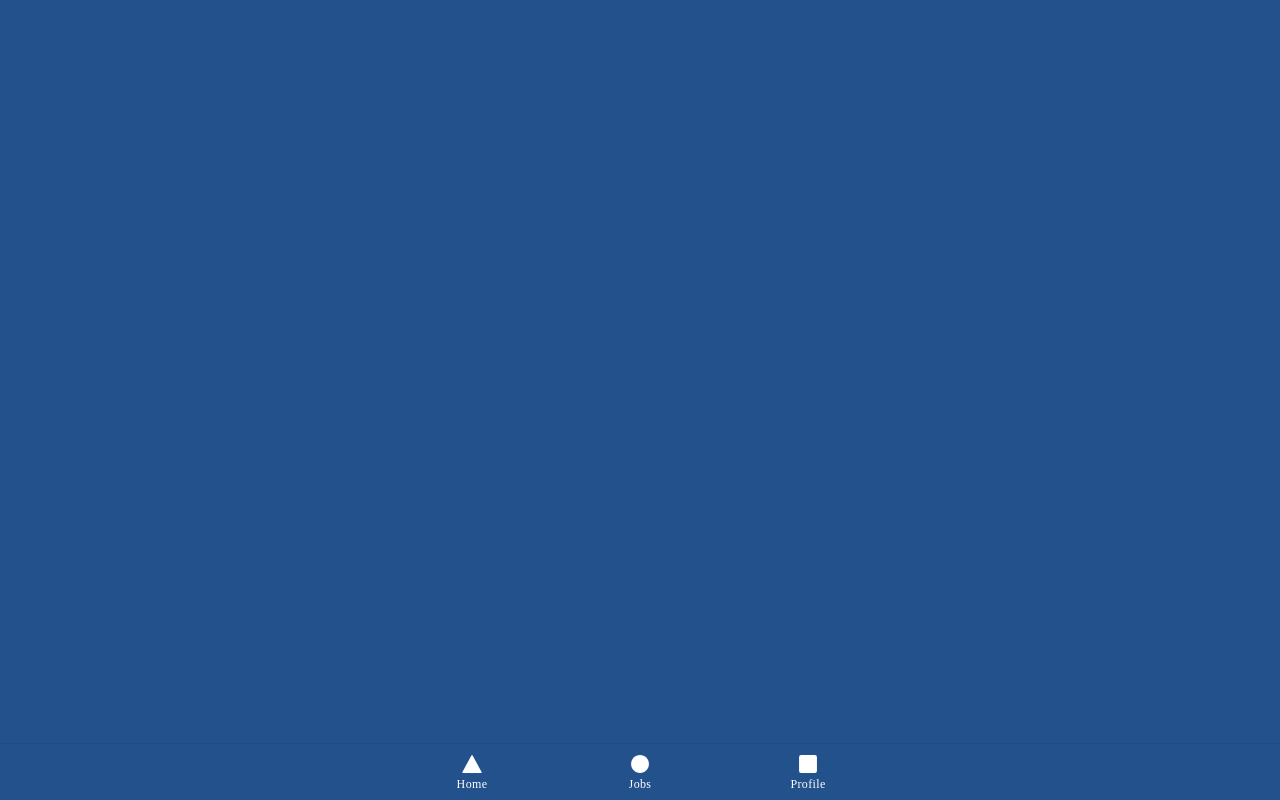
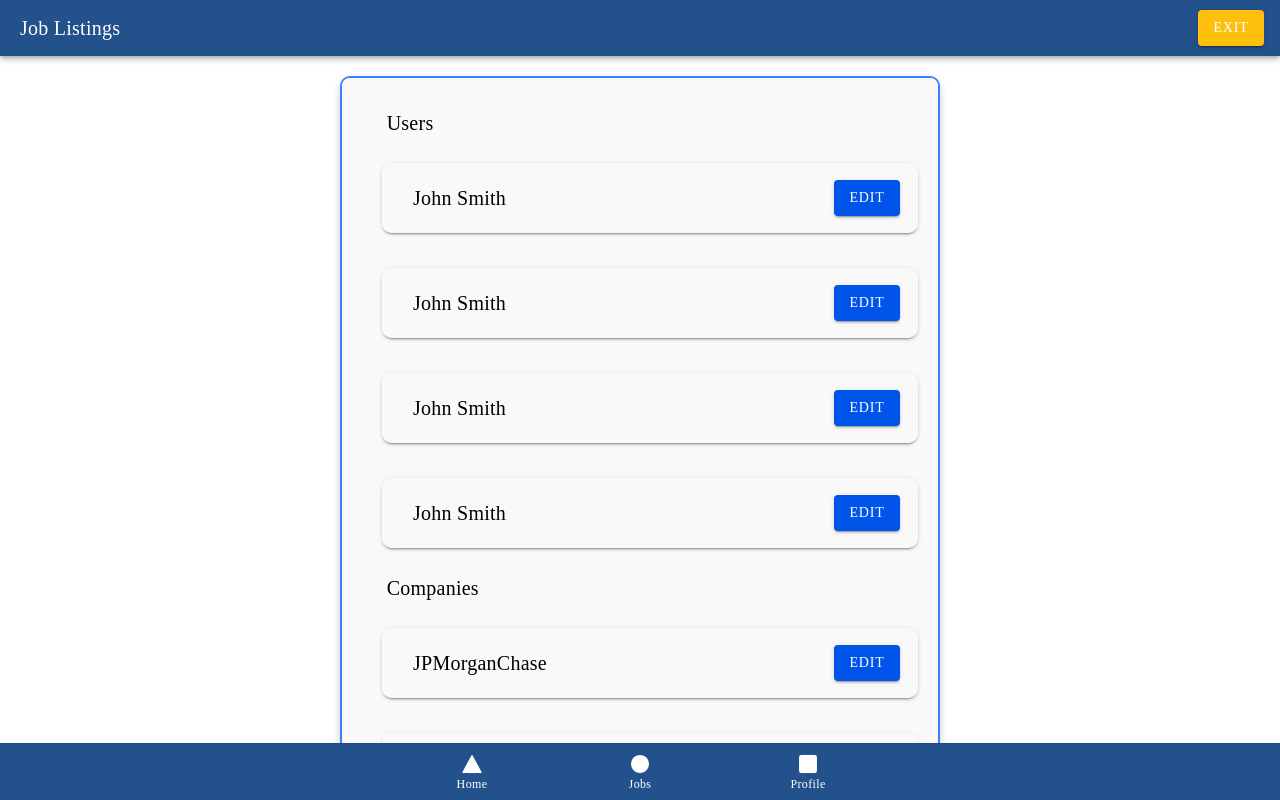
Before and after one commit to cfgtexas24/Team-8, a React (Vite) app in the folder rebirther/: page /admin-panel in a window 1280 px wide. Built offline with nearby package versions, Linux system fonts and the light colour scheme.

Commit message:
Build admin panel

```diff
--- a/rebirther/src/App.tsx
+++ b/rebirther/src/App.tsx
@@ -17,6 +17,7 @@ import Profile from './pages/Profile';
 import ProfileDisplay from './pages/ProfileDisplay';
 import JobCreate from './pages/JobCreate';
 import PostedJobs from './pages/PostedJobs';
+import AdminPanel from './pages/AdminPanel';
 
 /* Core CSS required for Ionic components to work properly */
 import '@ionic/react/css/core.css';
@@ -84,6 +85,9 @@ const App: React.FC = () => (
           <Route exact path="/posted-jobs">
           <PostedJobs />
           </Route>
+          <Route exact path="/admin-panel">
+            <AdminPanel />
+          </Route>
           <Route path="/job/:id" component={UserJobDeets} />
         </IonRouterOutlet>
         <IonTabBar slot="bottom">
--- /dev/null
+++ b/rebirther/src/pages/AdminPanel.css
@@ -0,0 +1,94 @@
+.applicant {
+    width: 100%;
+    border-radius: 10px;
+    background-color: #f9f9f9;
+    color: #333;
+    display: flex;
+    flex-direction: column; /* Stack card content vertically */
+  }
+
+.applicant-details-content {
+    display: flex;
+    flex-direction: column; /* Stack sections vertically */
+    background-color: #f9f9f9;
+  }
+
+.job-details-content {
+    display: flex;
+    flex-direction: column; /* Stack sections vertically */
+    gap: 15px; /* Add spacing between sections */
+    background-color: #f9f9f9;
+  }
+
+  .section {
+    display: flex;
+    flex-direction: column; /* Ensure title and text are stacked */
+    margin-bottom: 10px;
+  }
+
+  .section-title {
+    font-weight: bold;
+    margin-bottom: 5px;
+  }
+
+  .job-info {
+    width: 50%;
+    max-width: 600px;
+    margin: 20px auto; /* Center card horizontally */
+    border: 2px solid #3880ff;
+    box-shadow: 0 4px 8px rgba(0, 0, 0, 0.2);
+    border-radius: 10px;
+    background-color: #f9f9f9;
+    color: #333;
+    display: flex;
+    flex-direction: column; /* Stack card content vertically */
+    justify-content: space-between;
+    min-height: 400px;
+  }
+
+  .jobs {
+    display: flex;
+    justify-content: center;
+    flex-direction: column;
+    gap: 20px;
+  }
+
+  @media only screen and (max-width: 600px) {
+    .job-info {
+        width: 90%;
+    }
+  }
+
+  .text {
+    color: black;
+  }
+
+  .tailored-resume {
+    color: black;
+  }
+
+  .submit-resume {
+    border-radius: 30px;
+  }
+
+  .submit-button{
+    color: black;
+    justify-content: space-between;
+    align-items: center;
+  }
+
+  .modal-content {
+    display: flex;
+    flex-direction: column;
+    align-items: center;
+    justify-content: center;
+    height: 100%; /* Full height of the modal */
+    padding: 16px;
+    box-sizing: border-box;
+  }
+
+  .single-app {
+    display: flex;
+    justify-content: space-between;
+    align-items: center;
+  }
--- /dev/null
+++ b/rebirther/src/pages/AdminPanel.tsx
@@ -0,0 +1,131 @@
+import React, { useState } from 'react';
+import { IonContent, IonHeader, IonPage, IonTitle, IonToolbar, IonLabel, IonCard, IonButton, IonCardContent, IonCardHeader, IonModal } from '@ionic/react';
+import { useParams } from 'react-router-dom';
+import './PostedJobs.css';
+
+const PostedJobs: React.FC = () => {
+
+    return (
+      <IonPage className="job-details-page">
+        <IonHeader>
+        <IonToolbar>
+          <IonTitle>Job Listings</IonTitle>
+          <IonButton className="button-color" href="/home"  slot="end" style={{ marginRight: '16px' }} >Exit</IonButton>
+        </IonToolbar>
+      </IonHeader>
+        <IonContent fullscreen>
+          <div className="jobs">
+            <IonCard className="job-info">
+              <IonCardContent className="job-details-content">
+                <IonTitle className="title">
+                  Users
+                </IonTitle>
+                <IonCard className="applicant">
+                    <IonCardContent className="applicant-details-content">
+                        <div className="single-app">
+                            <IonTitle className="title">
+                                John Smith
+                            </IonTitle>
+                            <IonButton>
+                                Edit
+                            </IonButton>
+                        </div>
+                    </IonCardContent>
+                </IonCard>
+                <IonCard className="applicant">
+                    <IonCardContent className="applicant-details-content">
+                        <div className="single-app">
+                            <IonTitle className="title">
+                                John Smith
+                            </IonTitle>
+                            <IonButton>
+                                Edit
+                            </IonButton>
+                        </div>
+                    </IonCardContent>
+                </IonCard>
+                <IonCard className="applicant">
+                    <IonCardContent className="applicant-details-content">
+                        <div className="single-app">
+                            <IonTitle className="title">
+                                John Smith
+                            </IonTitle>
+                            <IonButton>
+                                Edit
+                            </IonButton>
+                        </div>
+                    </IonCardContent>
+                </IonCard>
+                <IonCard className="applicant">
+                    <IonCardContent className="applicant-details-content">
+                        <div className="single-app">
+                            <IonTitle className="title">
+                                John Smith
+                            </IonTitle>
+                            <IonButton>
+                                Edit
+                            </IonButton>
+                        </div>
+                    </IonCardContent>
+                </IonCard>
+                <IonTitle className="title">
+                  Companies
+                </IonTitle>
+                <IonCard className="applicant">
+                    <IonCardContent className="applicant-details-content">
+                        <div className="single-app">
+                            <IonTitle className="title">
+                                JPMorganChase
+                            </IonTitle>
+                            <IonButton>
+                                Edit
+                            </IonButton>
+                        </div>
+                    </IonCardContent>
+                </IonCard>
+                <IonCard className="applicant">
+                    <IonCardContent className="applicant-details-content">
+                        <div className="single-app">
+                            <IonTitle className="title">
+                                Code For Good
+                            </IonTitle>
+                            <IonButton>
+                                Edit
+                            </IonButton>
+                        </div>
+                    </IonCardContent>
+                </IonCard>
+                <IonCard className="applicant">
+                    <IonCardContent className="applicant-details-content">
+                        <div className="single-app">
+                            <IonTitle className="title">
+                                Data For Good
+                            </IonTitle>
+                            <IonButton>
+                                Edit
+                            </IonButton>
+                        </div>
+                    </IonCardContent>
+                </IonCard>
+                <IonCard className="applicant">
+                    <IonCardContent className="applicant-details-content">
+                        <div className="single-app">
+                            <IonTitle className="title">
+                                Tech For Social Good
+                            </IonTitle>
+                            <IonButton>
+                                Edit
+                            </IonButton>
+                        </div>
+                    </IonCardContent>
+                </IonCard>
+              </IonCardContent>
+            </IonCard>
+          </div>
+
+        </IonContent>
+      </IonPage>
+    );
+  };
+
+  export default PostedJobs;
--- a/rebirther/src/pages/Homepage.tsx
+++ b/rebirther/src/pages/Homepage.tsx
@@ -10,6 +10,7 @@ const Homepage: React.FC = () => {
       <IonHeader>
         <IonToolbar>
           <IonTitle className="header">Home</IonTitle>
+          <IonButton className="button-color" href="/admin-panel"  slot="end" style={{ marginRight: '16px' }} >Show Admin Panel</IonButton>
         </IonToolbar>
       </IonHeader>
       <IonContent fullscreen>
```
